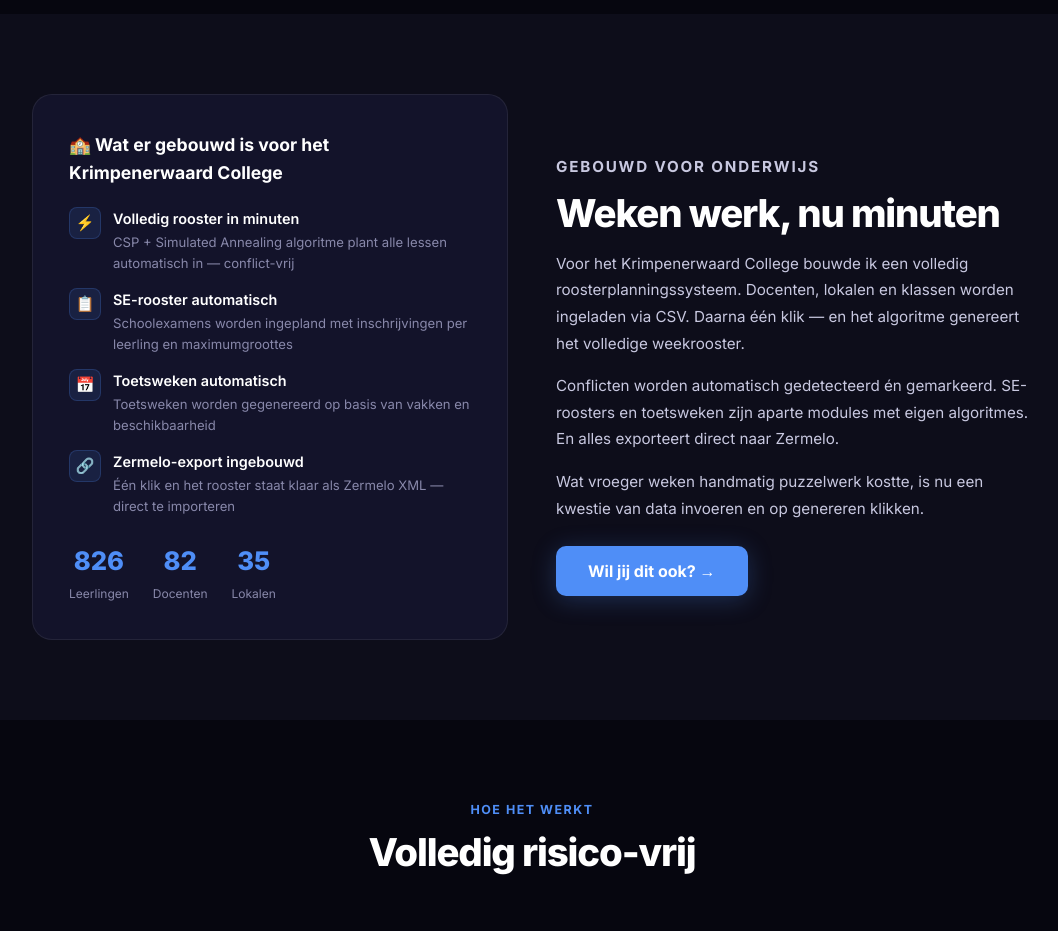
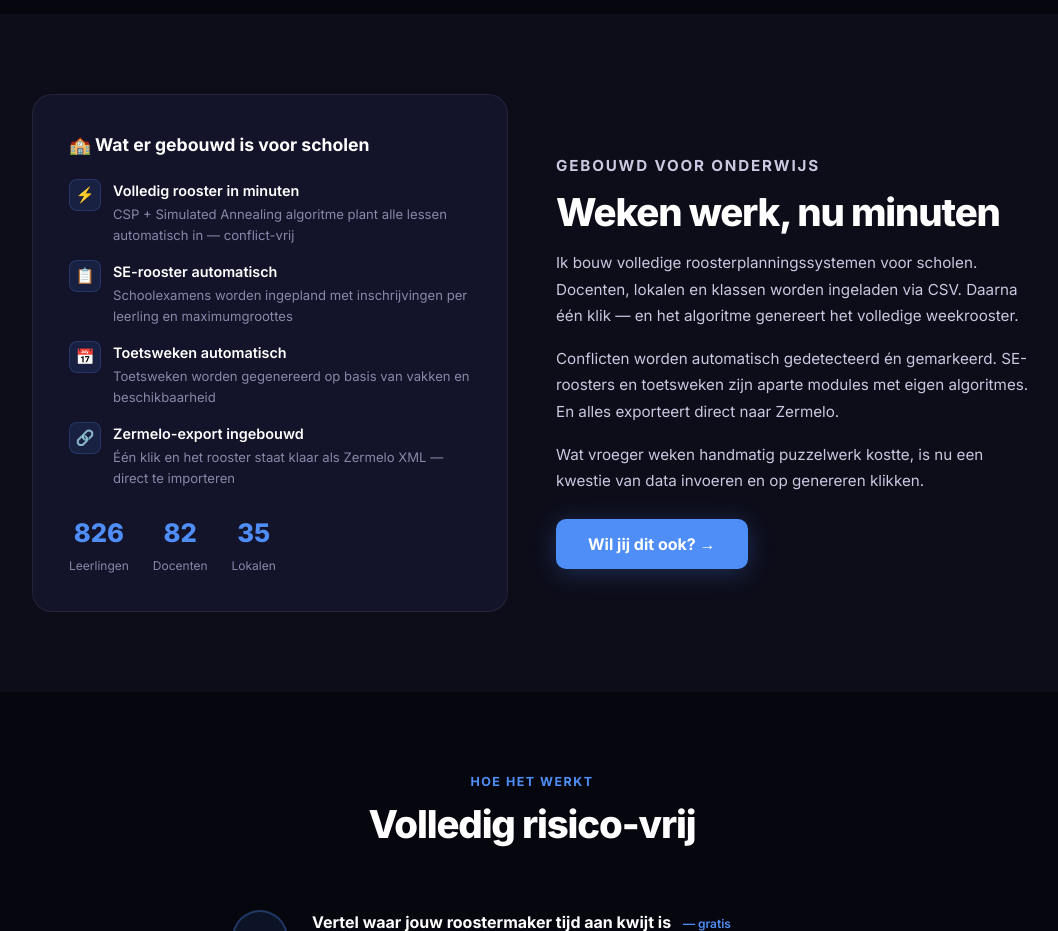
Before and after one commit to brentjansen7/ai-building, a plain HTML site: page onderwijs.html in a window 1280 px wide. Shown: the part 2060-2991 px from the top of the page, without its empty margins (108-1166 px from the left). Drawn offline with Linux system fonts and the light colour scheme.

Commit message:
Remove company names from all root HTML files

```diff
--- a/onderwijs.html
+++ b/onderwijs.html
@@ -314,7 +314,7 @@
     <div class="container">
       <div class="case-wrap reveal">
         <div class="case-visual">
-          <h3>🏫 Wat er gebouwd is voor het Krimpenerwaard College</h3>
+          <h3>🏫 Wat er gebouwd is voor scholen</h3>
           <div class="feature-list">
             <div class="feature">
               <div class="feature-icon">⚡</div>
@@ -354,7 +354,7 @@
         <div class="case-content">
           <p class="section-label">Gebouwd voor onderwijs</p>
           <h2 class="section-title">Weken werk, nu minuten</h2>
-          <p>Voor het Krimpenerwaard College bouwde ik een volledig roosterplanningssysteem. Docenten, lokalen en klassen worden ingeladen via CSV. Daarna één klik — en het algoritme genereert het volledige weekrooster.</p>
+          <p>Ik bouw volledige roosterplanningssystemen voor scholen. Docenten, lokalen en klassen worden ingeladen via CSV. Daarna één klik — en het algoritme genereert het volledige weekrooster.</p>
           <p>Conflicten worden automatisch gedetecteerd én gemarkeerd. SE-roosters en toetsweken zijn aparte modules met eigen algoritmes. En alles exporteert direct naar Zermelo.</p>
           <p>Wat vroeger weken handmatig puzzelwerk kostte, is nu een kwestie van data invoeren en op genereren klikken.</p>
           <p style="margin-top:24px;">
@@ -436,7 +436,7 @@
           </div>
           <div class="form-group">
             <label for="f-school">Schoolnaam</label>
-            <input type="text" id="f-school" name="bedrijf" placeholder="Krimpenerwaard College" required />
+            <input type="text" id="f-school" name="bedrijf" placeholder="Jouw schoolnaam" required />
           </div>
         </div>
         <div class="form-group">
```
Also changed, not shown: horeca.html (+2 -2 lines), zorg.html (+2 -2 lines).
